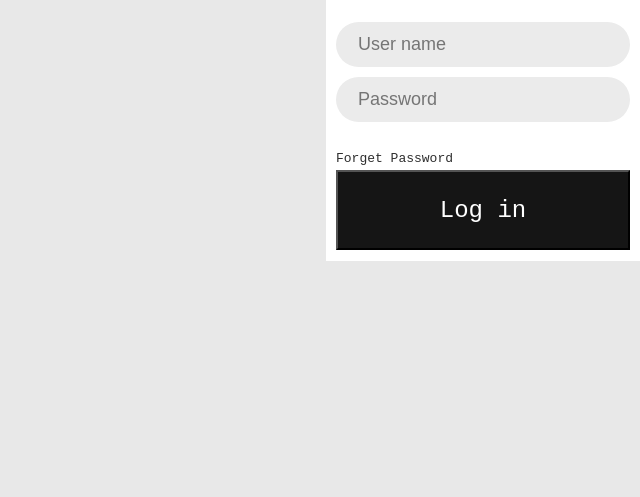
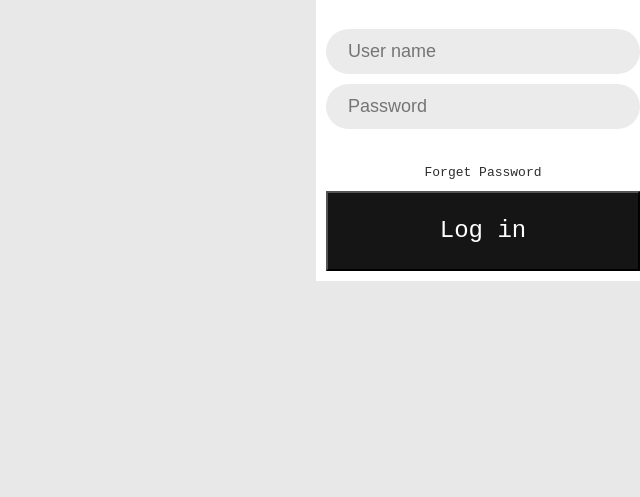
Before and after one commit to rishabh709/login-page, a plain HTML site: page index.html in a window 1280 px wide. Shown: the part 303-800 px from the top of the page, without its empty margins (640-1280 px from the left). Drawn offline with Linux system fonts and the light colour scheme.

Commit message:
Add files via upload

```diff
--- a/login.css
+++ b/login.css
@@ -25,7 +25,6 @@ body{
     border-top-left-radius: 17px;
     border-top-right-radius: 17px;
     padding: 10px;
-    box-sizing: border-box;
 }
 .login-header{
     height: 50px;
@@ -64,7 +63,8 @@ body{
     height: 20.5px;
     text-align: center;
     margin-bottom: -30px;
-width: fit-content;
+    align-self: center;
+    width: fit-content;
 
 }
 #username{
```
